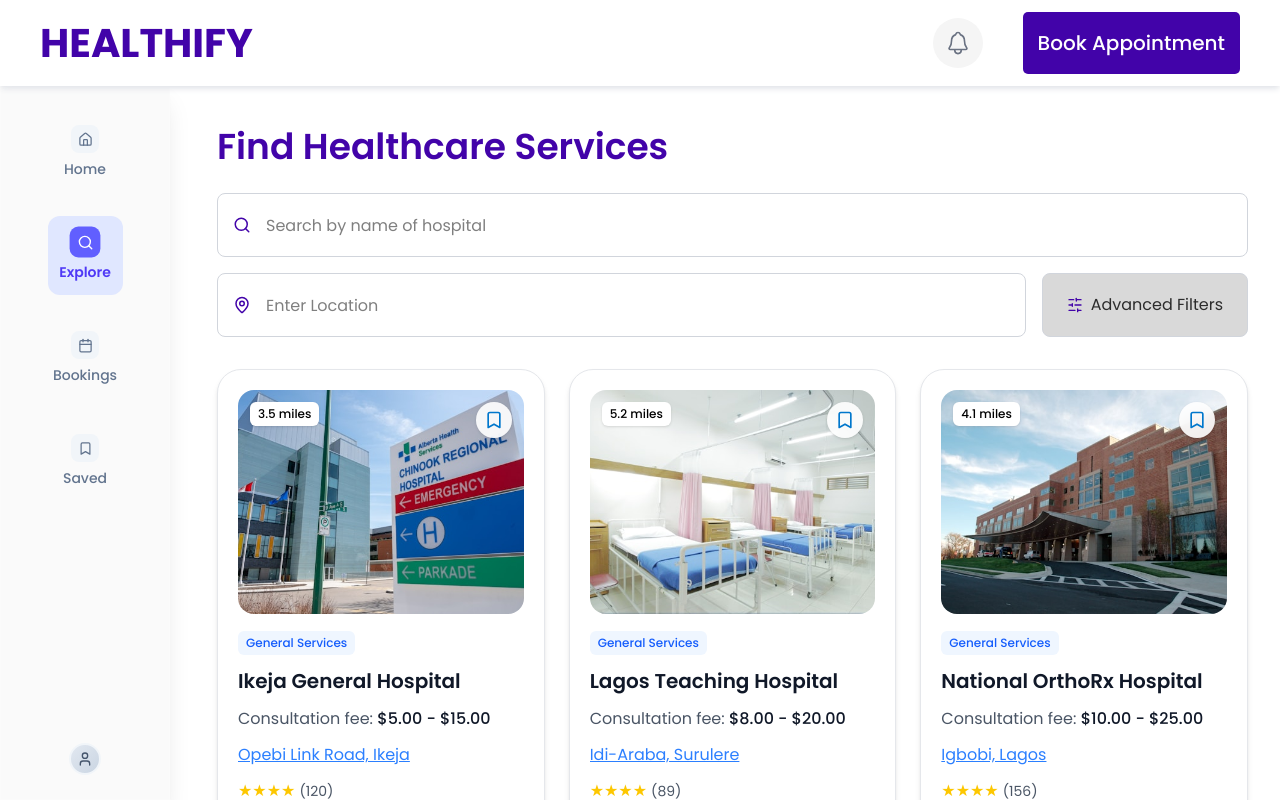
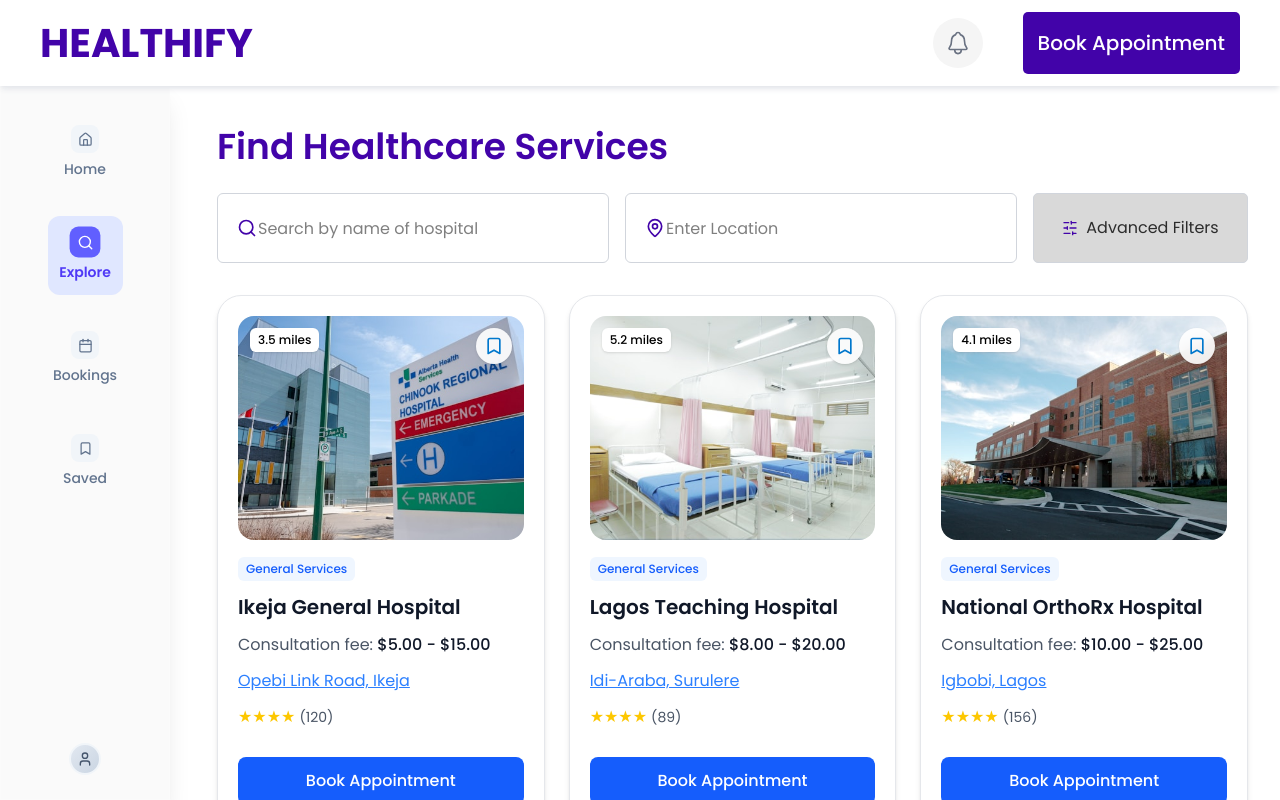
Before and after one commit to BusandCode/healthify, a Next.js app: page /explore in a window 1280 px wide. Shown: the top 800 px of the page. Built offline with nearby package versions, Linux system fonts and the light colour scheme.

Commit message:
healthify

```diff
--- a/components/HospitalCard.js
+++ b/components/HospitalCard.js
@@ -75,34 +75,29 @@ const HospitalCard = () => {
       </h1>
 
             {/* Search Bar */}
-      <div className="flex flex-col gap-3 sm:gap-4 mb-6 sm:mb-8">
-        {/* Search Input */}
-        <div className="relative w-full">
-          <Search className="absolute left-3 sm:left-4 top-1/2 transform -translate-y-1/2 text-[#4203a9]" size={18} />
+      <div className="flex flex-col sm:flex-row gap-4 mb-8">
+        <div className="relative w-full flex items-center justify-center">
+          <Search className="absolute left-5 text-[#4203a9] " size={20} />
           <input
             type="text"
             placeholder="Search by name of hospital"
-            className="w-full h-12 sm:h-14 lg:h-16 pl-10 sm:pl-12 pr-4 border border-gray-300 rounded-lg text-sm sm:text-base focus:outline-none focus:ring-2 focus:ring-[#4203a9] focus:border-transparent"
+            className="w-full max-w-[415px] h-[70px] pl-10 pr-4 border border-gray-300 rounded-md text-sm sm:text-base focus:outline-none focus:ring-2 focus:ring-[#4203a9]"
           />
         </div>
-
-        {/* Location Input and Filter Button Container */}
-        <div className="flex flex-col sm:flex-row gap-3 sm:gap-4">
-          <div className="relative flex-1">
-            <MapPin className="absolute left-3 sm:left-4 top-1/2 transform -translate-y-1/2 text-[#4203a9]" size={18} />
+        <div className="relative w-full flex items-center justify-center">
+          <MapPin className="absolute left-5 text-[#4203a9]" size={20} />
           <input
             type="text"
             placeholder="Enter Location"
-              className="w-full h-12 sm:h-14 lg:h-16 pl-10 sm:pl-12 pr-4 border border-gray-300 rounded-lg text-sm sm:text-base focus:outline-none focus:ring-2 focus:ring-[#4203a9] focus:border-transparent"
+            className="w-full max-w-[415px] h-[70px] pl-10 pr-4 border border-gray-300 rounded-md text-sm sm:text-base focus:outline-none focus:ring-2 focus:ring-[#4203a9]"
           />
         </div>
-
-          <button className="h-12 sm:h-14 lg:h-16 flex items-center justify-center gap-2 bg-[#D9D9D9] border border-gray-300 rounded-lg text-[#2C2C2C] hover:bg-gray-100 transition px-4 sm:px-6 text-sm sm:text-base whitespace-nowrap sm:min-w-[180px]">
-            <SlidersHorizontal size={16} className='text-[#4203a9]' />
-            <span className="hidden sm:inline">Advanced Filters</span>
-            <span className="sm:hidden">Filters</span>
+        <button className="max-w-[215px] h-[70px] flex items-center
+        justify-center gap-2 bg-[#D9D9D9] border border-gray-300 rounded-[5px]
+        text-[#2C2C2C] hover:bg-gray-100 transition w-full">
+        <SlidersHorizontal size={18} className='text-[#4203a9] text-[20px] w-[16px] h-[18px]' />
+        Advanced Filters
         </button>
-        </div>
       </div>
 
       {/* Hospital Cards */}
```
Lines whose indentation alone changed are shown as unchanged.
